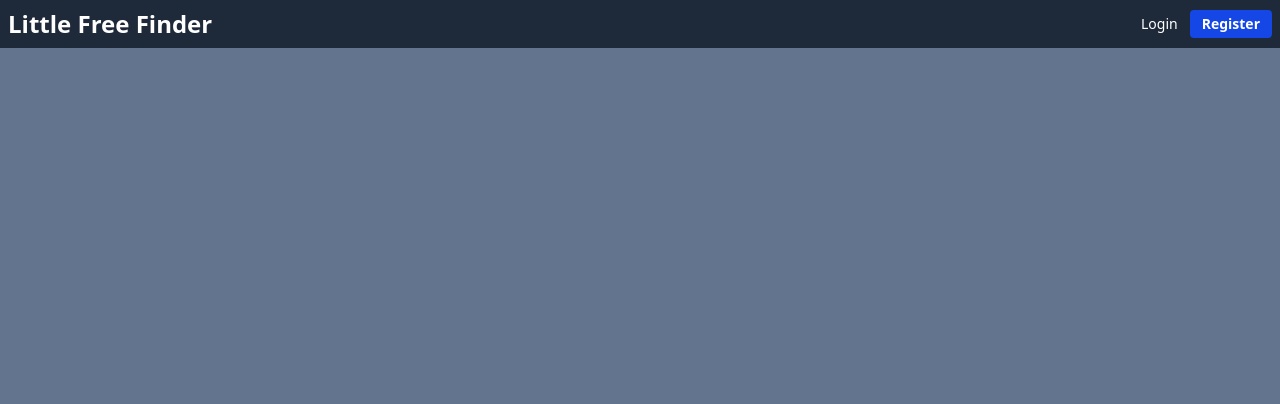
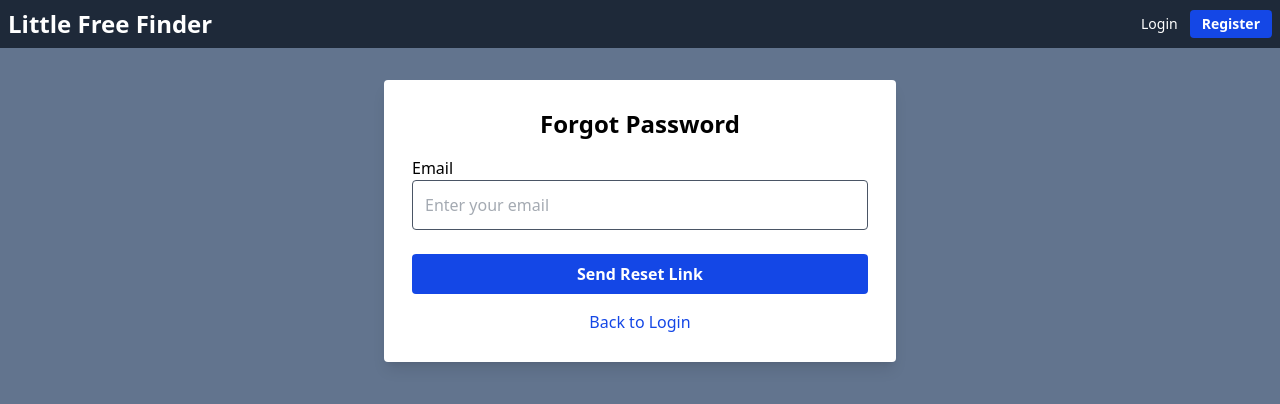
Before and after one commit to lizburkecodes/react-frontend, a React (Vite) app: page /forgot-password in a window 1280 px wide. Shown: the top 404 px of the page. Built offline with nearby package versions, Linux system fonts and the light colour scheme; no server answers.

Commit message:
forgot password UI

```diff
--- a/src/App.jsx
+++ b/src/App.jsx
@@ -14,6 +14,8 @@ import CreateProductForStorePage from "./pages/CreateProductForStorePage";
 import EditProductForStorePage from "./pages/EditProductForStorePage";
 import EditStorePage from "./pages/EditStorePage";
 import ChangePasswordPage from "./pages/ChangePasswordPage";
+import ForgotPasswordPage from "./pages/ForgotPasswordPage";
+import ResetPasswordPage from "./pages/ResetPasswordPage";
 
 const App = () => {
   const navigate = useNavigate();
@@ -95,6 +97,8 @@ const App = () => {
           <Route path="/login" element={<LoginPage />} />
           <Route path="/register" element={<RegisterPage />} />
           <Route path="/account/password" element={<ChangePasswordPage />} />
+          <Route path="/forgot-password" element={<ForgotPasswordPage />} />
+          <Route path="/reset-password" element={<ResetPasswordPage />} />
         </Routes>
       </div>
       <ToastContainer />
--- a/src/pages/ChangePasswordPage.jsx
+++ b/src/pages/ChangePasswordPage.jsx
@@ -2,7 +2,7 @@ import { useState } from "react";
 import { useNavigate, Link } from "react-router-dom";
 import { toast } from "react-toastify";
 import api from "../api";
-import { getUser } from "../auth";
+import { getUser, clearAuth } from "../auth";
 
 const ChangePasswordPage = () => {
   const navigate = useNavigate();
@@ -38,12 +38,14 @@ const ChangePasswordPage = () => {
         newPassword,
       });
 
-      toast.success("Password updated successfully!");
+      toast.success("Password updated successfully. Please log in again.");
+      clearAuth();
+
       setCurrentPassword("");
       setNewPassword("");
       setConfirmNewPassword("");
 
-      navigate("/"); // or navigate("/login") if you decide to force re-login later
+      navigate("/login");
     } catch (error) {
       const msg =
         error?.response?.data?.message || error?.message || "Password change failed";
--- /dev/null
+++ b/src/pages/ForgotPasswordPage.jsx
@@ -0,0 +1,88 @@
+import { useState } from "react";
+import { Link } from "react-router-dom";
+import { toast } from "react-toastify";
+import api from "../api";
+
+const ForgotPasswordPage = () => {
+  const [email, setEmail] = useState("");
+  const [isLoading, setIsLoading] = useState(false);
+  const [sent, setSent] = useState(false);
+
+  const submit = async (e) => {
+    e.preventDefault();
+
+    if (!email.trim()) {
+      toast.error("Please enter your email.");
+      return;
+    }
+
+    try {
+      setIsLoading(true);
+      await api.post("/api/auth/forgot-password", { email: email.trim() });
+      setSent(true);
+      toast.success("If that email exists, a reset link was sent.");
+    } catch (error) {
+      // Still show generic message (same reason as backend)
+      toast.success("If that email exists, a reset link was sent.");
+      setSent(true);
+    } finally {
+      setIsLoading(false);
+    }
+  };
+
+  return (
+    <div className="max-w-lg bg-white shadow-lg mx-auto p-7 rounded mt-6">
+      <h2 className="font-semibold text-2xl mb-4 block text-center">
+        Forgot Password
+      </h2>
+
+      {sent ? (
+        <div className="text-center text-gray-700">
+          <p className="mb-4">
+            If that email exists, a reset link has been sent.
+          </p>
+          <p className="text-sm text-gray-500">
+            Check your inbox (and spam folder).
+          </p>
+
+          <div className="mt-6">
+            <Link to="/login" className="text-blue-700 hover:underline">
+              Back to Login
+            </Link>
+          </div>
+        </div>
+      ) : (
+        <form onSubmit={submit}>
+          <div className="space-y-2">
+            <div>
+              <label>Email</label>
+              <input
+                type="email"
+                value={email}
+                onChange={(e) => setEmail(e.target.value)}
+                className="w-full block border p-3 text-gray-600 rounded"
+                placeholder="Enter your email"
+              />
+            </div>
+
+            <button
+              className="block w-full mt-6 bg-blue-700 text-white rounded-sm px-4 py-2 font-bold hover:bg-blue-600 disabled:opacity-60"
+              type="submit"
+              disabled={isLoading}
+            >
+              {isLoading ? "Sending..." : "Send Reset Link"}
+            </button>
+
+            <div className="text-center mt-4">
+              <Link to="/login" className="text-blue-700 hover:underline">
+                Back to Login
+              </Link>
+            </div>
+          </div>
+        </form>
+      )}
+    </div>
+  );
+};
+
+export default ForgotPasswordPage;
--- a/src/pages/LoginPage.jsx
+++ b/src/pages/LoginPage.jsx
@@ -89,6 +89,11 @@ const LoginPage = () => {
               Register
             </Link>
           </div>
+          <div className="text-center mt-4">
+            <Link to="/forgot-password" className="text-blue-700 hover:underline">
+              Forgot password?
+            </Link>
+          </div>
         </div>
       </form>
     </div>
--- /dev/null
+++ b/src/pages/ResetPasswordPage.jsx
@@ -0,0 +1,119 @@
+import { useMemo, useState } from "react";
+import { Link, useNavigate, useSearchParams } from "react-router-dom";
+import { toast } from "react-toastify";
+import api from "../api";
+
+const ResetPasswordPage = () => {
+  const navigate = useNavigate();
+  const [params] = useSearchParams();
+
+  const token = useMemo(() => params.get("token") || "", [params]);
+
+  const [newPassword, setNewPassword] = useState("");
+  const [confirmNewPassword, setConfirmNewPassword] = useState("");
+  const [isLoading, setIsLoading] = useState(false);
+
+  const submit = async (e) => {
+    e.preventDefault();
+
+    if (!token) {
+      toast.error("Missing reset token. Please use the link from your email.");
+      return;
+    }
+
+    if (!newPassword || !confirmNewPassword) {
+      toast.error("Please fill out all fields.");
+      return;
+    }
+
+    if (newPassword.length < 8) {
+      toast.error("Password must be at least 8 characters.");
+      return;
+    }
+
+    if (newPassword !== confirmNewPassword) {
+      toast.error("Passwords do not match.");
+      return;
+    }
+
+    try {
+      setIsLoading(true);
+      await api.post("/api/auth/reset-password", {
+        token,
+        newPassword,
+      });
+
+      toast.success("Password reset successful. Please log in.");
+      navigate("/login");
+    } catch (error) {
+      const msg =
+        error?.response?.data?.message ||
+        error?.message ||
+        "Reset password failed";
+      toast.error(msg);
+    } finally {
+      setIsLoading(false);
+    }
+  };
+
+  return (
+    <div className="max-w-lg bg-white shadow-lg mx-auto p-7 rounded mt-6">
+      <h2 className="font-semibold text-2xl mb-4 block text-center">
+        Reset Password
+      </h2>
+
+      {!token ? (
+        <div className="text-center text-red-600">
+          Missing reset token. Please use the link from your email.
+          <div className="mt-4">
+            <Link to="/forgot-password" className="text-blue-700 hover:underline">
+              Request a new reset link
+            </Link>
+          </div>
+        </div>
+      ) : (
+        <form onSubmit={submit}>
+          <div className="space-y-2">
+            <div>
+              <label>New Password</label>
+              <input
+                type="password"
+                value={newPassword}
+                onChange={(e) => setNewPassword(e.target.value)}
+                className="w-full block border p-3 text-gray-600 rounded"
+                placeholder="Enter new password"
+              />
+            </div>
+
+            <div>
+              <label>Confirm New Password</label>
+              <input
+                type="password"
+                value={confirmNewPassword}
+                onChange={(e) => setConfirmNewPassword(e.target.value)}
+                className="w-full block border p-3 text-gray-600 rounded"
+                placeholder="Confirm new password"
+              />
+            </div>
+
+            <button
+              className="block w-full mt-6 bg-blue-700 text-white rounded-sm px-4 py-2 font-bold hover:bg-blue-600 disabled:opacity-60"
+              type="submit"
+              disabled={isLoading}
+            >
+              {isLoading ? "Saving..." : "Reset Password"}
+            </button>
+
+            <div className="text-center mt-4">
+              <Link to="/login" className="text-blue-700 hover:underline">
+                Back to Login
+              </Link>
+            </div>
+          </div>
+        </form>
+      )}
+    </div>
+  );
+};
+
+export default ResetPasswordPage;
```
